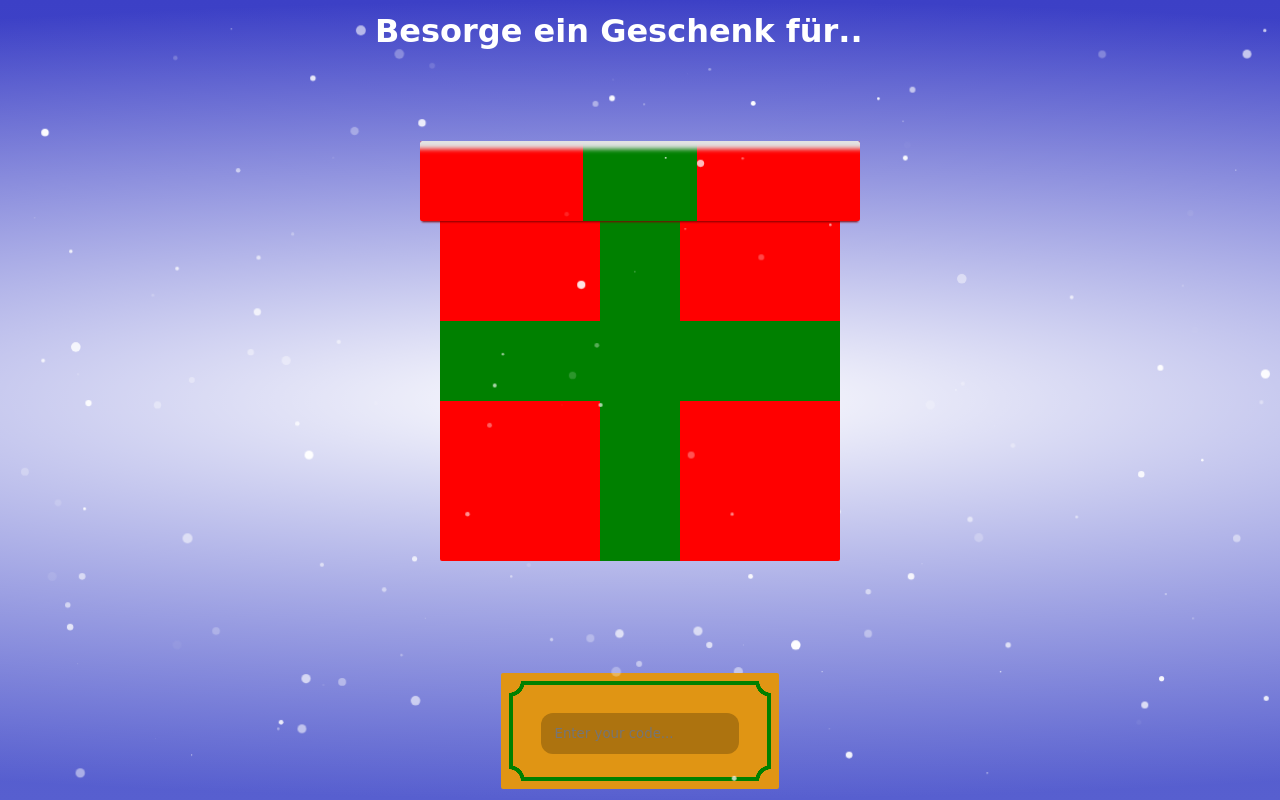
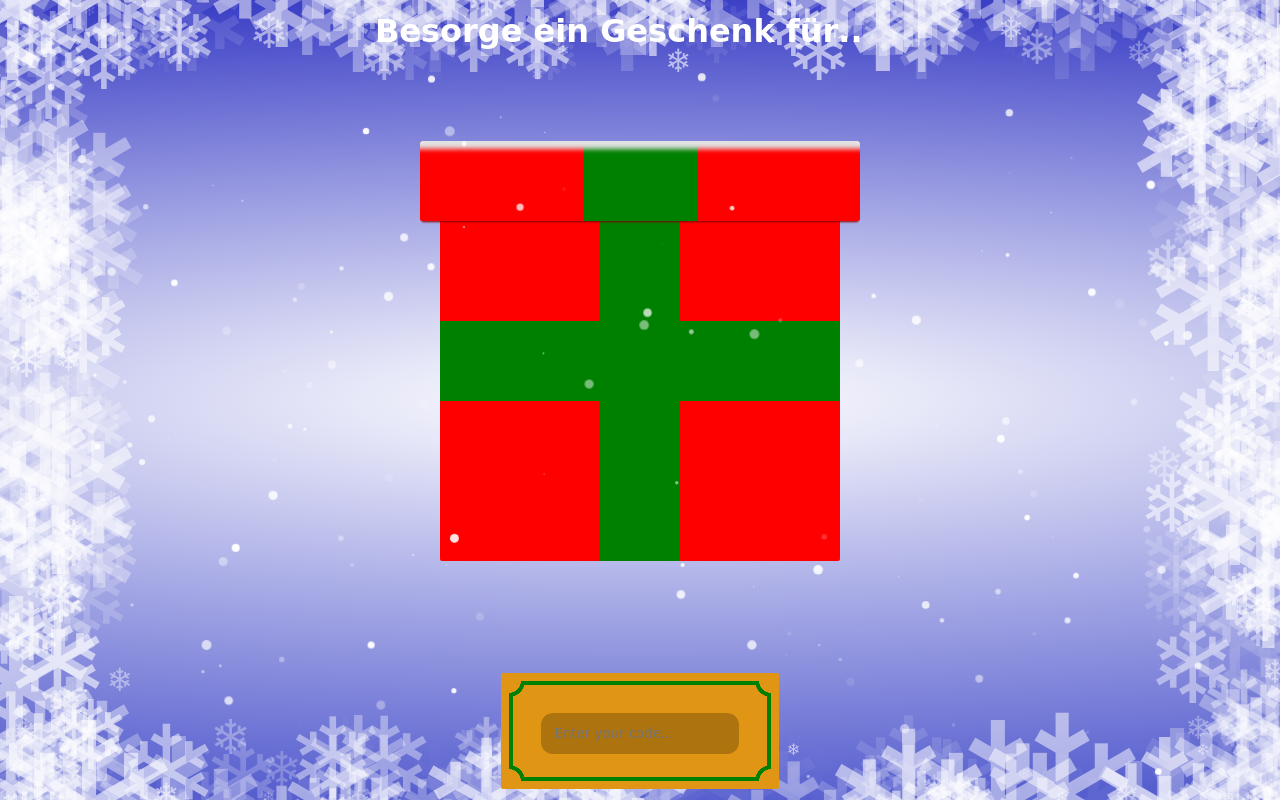
Before and after one commit to ZugBahnHof/Wichteln22, a Vue app: page / in a window 1280 px wide. Built offline with nearby package versions, Linux system fonts and the light colour scheme.

Commit message:
Add snowy border around the app

```diff
--- a/src/App.vue
+++ b/src/App.vue
@@ -1,5 +1,6 @@
 <template>
   <div class="snowflake-wrapper"><SnowFlakes v-if="!reducedMotion" /></div>
+  <SnowBorder/>
   <DottingTitle/>
   <GiftBox :open="inputCorrect" name="Jonerthan"/>
   <GiftInput v-model="input"/>
@@ -10,6 +11,7 @@ import SnowFlakes from "@/components/SnowFlakes";
 import GiftBox from "@/components/GiftBox";
 import GiftInput from "@/components/GiftInput";
 import DottingTitle from "@/components/DottingTitle";
+import SnowBorder from "@/components/SnowBorder";
 
 export default {
   name: 'App',
@@ -18,6 +20,7 @@ export default {
     GiftBox,
     GiftInput,
     SnowFlakes,
+    SnowBorder,
   },
   data: () => {return {
     reducedMotion: false,
--- /dev/null
+++ b/src/components/SnowBorder.vue
@@ -0,0 +1,74 @@
+<template>
+  <div class="wrapper">
+    <span v-for="n in 400" :key="n">❄</span>
+  </div>
+</template>
+
+<script>
+export default {
+  name: "SnowBorder"
+}
+</script>
+
+<style scoped lang="scss">
+  .wrapper {
+    position: absolute;
+    top: 0;
+    left: 0;
+    width: 100vw;
+    height: 100vh;
+    overflow: clip;
+    pointer-events: none;
+  }
+
+  span {
+    position: absolute;
+    color: white;
+    pointer-events: none;
+
+    $inline-offset: 200;
+    $center-foo: 70;
+    $size: 15;
+
+    @for $i from 1 through 400 {
+      &:nth-child(#{$i}) {
+        $s: unquote(random($size) + "em");
+        font-size: $s;
+        //line-height: $s;
+        opacity: random() * 0.6;
+      }
+    }
+
+    @for $i from 1 through 100 {
+      &:nth-child(#{$i}) {
+        left: unquote(random(10) + "vw");
+        top: unquote(random(100) + "vh");
+        transform: translate(-80%, -50%);
+      }
+    }
+
+    @for $i from 101 through 200 {
+      &:nth-child(#{$i}) {
+        right: unquote(random(10) + "vw");
+        top: unquote(random(100) + "vh");
+        transform: translate(+80%, -50%);
+      }
+    }
+
+    @for $i from 201 through 300 {
+      &:nth-child(#{$i}) {
+        left: unquote(random(100) + "vw");
+        top: unquote(random(10) + "vh");
+        transform: translate(-50%, -80%);
+      }
+    }
+
+    @for $i from 301 through 400 {
+      &:nth-child(#{$i}) {
+        left: unquote(random(100) + "vw");
+        bottom: unquote(random(10) + "vh");
+        transform: translate(-50%, +80%);
+      }
+    }
+  }
+</style>
```
